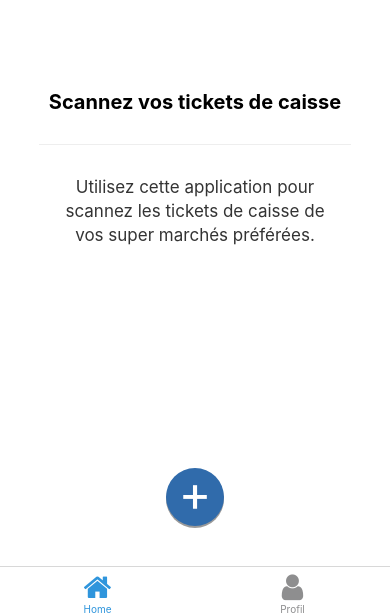
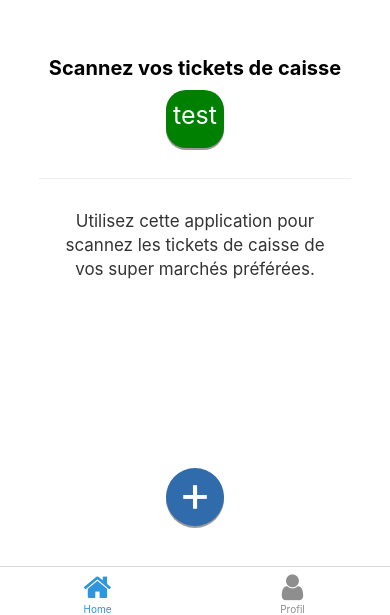
Before and after one commit to AlphaBryan/ReceiptScanner, a React Native app: screen /TabOne in a window 390 px wide. Shown: the part 229-844 px from the top of the page. Built offline with nearby package versions, Linux system fonts and the light colour scheme; what expo-linking would draw is missing.

Commit message:
console.log line by line

```diff
--- /dev/null
+++ b/scanningMotors/coordinateAnalysis.ts
@@ -0,0 +1,29 @@
+
+const SameLineTolerance = 20;
+const SamePhraseTolerance = 190;
+
+export function getSquareCenter(square: Array<Point>): Point {
+  let centerX = 0;
+  let centerY = 0;
+  for (let i = 0; i < square.length; i++) {
+    centerX += square[i].x;
+    centerY += square[i].y;
+  }
+  centerX /= square.length;
+  centerY /= square.length;
+  const center: Point = {
+    x: centerX,
+    y: centerY,
+  };
+  return center;
+}
+
+export function isOnTheSameLine(point1: Point, point2: Point): boolean {
+  const isOnTheSameLine = Math.abs(point1.x - point2.x) < SameLineTolerance;
+  return isOnTheSameLine;
+}
+
+export function isInTheSamePhrase(point1: Point, point2: Point): boolean {
+  const isOnTheSameLine = Math.abs(point1.y - point2.y) < SamePhraseTolerance;
+  return isOnTheSameLine;
+}
--- /dev/null
+++ b/scanningMotors/lineAnalysis.ts
@@ -0,0 +1,30 @@
+import { getSquareCenter, isOnTheSameLine } from "./coordinateAnalysis";
+
+export function lineAnalysis(OcrResult: Array<any>): any {
+  const lines: any = {};
+
+  // for each eleement in OcrResult an array that looks like ocrResultExample from GoogleOcrResult.ts check if elements are in the same line and if yes add it the variable lines with the line number as key
+  OcrResult.forEach((element, index) => {
+    console.log("index: ", index);
+    if (index > 0) {
+      const elementCenter = getSquareCenter(element.boundingPoly.vertices);
+      console.log("Point: ", elementCenter);
+      const previousElementCenter = getSquareCenter(
+        OcrResult[index - 1].boundingPoly.vertices
+      );
+
+      if (isOnTheSameLine(elementCenter, previousElementCenter)) {
+        var count = Object.keys(lines).length;
+        console.log(count);
+        lines[count - 1] = lines[count - 1] + " " + element.description;
+      } else {
+        var count = Object.keys(lines).length;
+        console.log(count);
+        lines[count] = element.description;
+      }
+      console.log("lines: ", JSON.stringify(lines, null, 4));
+    }
+  });
+
+  return lines;
+}
--- a/screens/Home.tsx
+++ b/screens/Home.tsx
@@ -2,12 +2,20 @@ import { Button, StyleSheet, TouchableOpacity } from "react-native";
 
 import EditScreenInfo from "../components/EditScreenInfo";
 import { Text, View } from "../components/Themed";
+import { lineAnalysis } from "../scanningMotors/lineAnalysis";
+import ocrResultExample from "../tests/GoogeOcrResult";
 import { RootTabScreenProps } from "../types";
 
 export default function Home({ navigation }: RootTabScreenProps<"TabOne">) {
   return (
     <View style={styles.container}>
       <Text style={styles.title}>Scannez vos tickets de caisse</Text>
+      <TouchableOpacity
+        onPress={() => lineAnalysis(ocrResultExample)}
+        style={styles.buttonTest}
+      >
+        <Text style={styles.buttonTextTest}>test</Text>
+      </TouchableOpacity>
       <View
         style={styles.separator}
         lightColor="#eee"
@@ -76,9 +84,31 @@ const styles = StyleSheet.create({
     },
     shadowOpacity: 0.4,
   },
+  buttonTest: {
+    alignItems: "center",
+    backgroundColor: "green",
+    width: "15%",
+    marginTop: 10,
+    aspectRatio: 1,
+    borderRadius: 20,
+    textAlign: "center",
+    alignContent: "center",
+    justifyContent: "center",
+    shadowColor: "black",
+    shadowOffset: {
+      width: 0,
+      height: 2,
+    },
+    shadowOpacity: 0.4,
+  },
   buttonText: {
     color: "white",
     fontSize: 50,
     bottom: "7%",
   },
+  buttonTextTest: {
+    color: "white",
+    fontSize: 25,
+    bottom: "7%",
+  },
 });
```
Also changed, not shown: types/Ocr.ts (added, +8 -0 lines), types/types.ts (renamed from commerces/types.ts), 2 other files (tests, documents, lock files or other folders).
